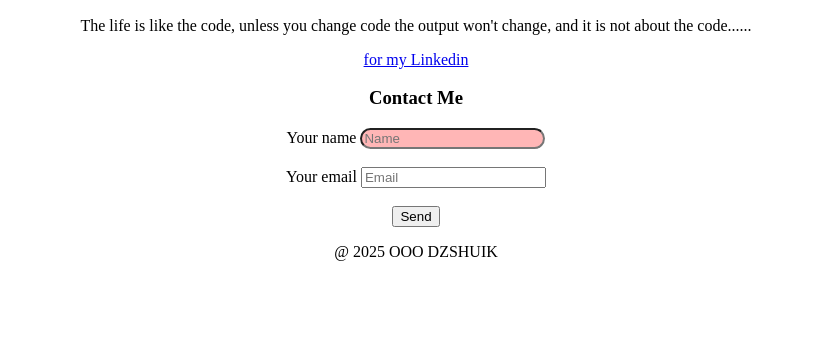
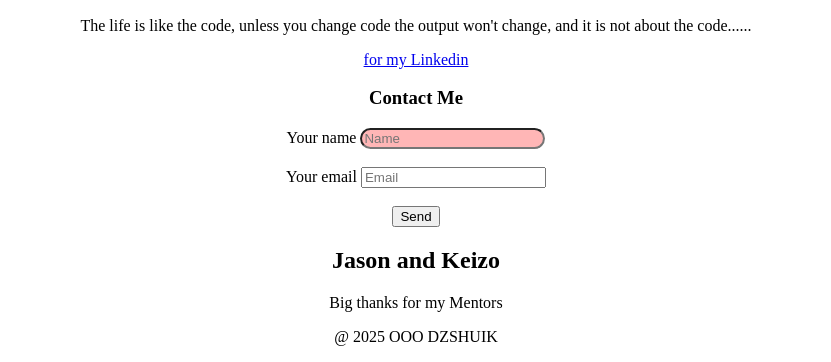
Before and after one commit to D7husik/web_dev_cs, a plain HTML site: page assignment1_week2/index.html in a window 1280 px wide. Shown: the part 468-830 px from the top of the page, without its empty margins (224-1055 px from the left). Before the commit the page ends 800 px from the top, so only its background shows below. Drawn offline with Linux system fonts and the light colour scheme.

Commit message:
Update index.html

```diff
--- a/assignment1_week2/index.html
+++ b/assignment1_week2/index.html
@@ -45,7 +45,10 @@
         <button> Submit! </button> -->
 
         <section>
-
+            <h2>
+                Jason and Keizo
+            </h2>
+            <p>Big thanks for my Mentors</p>
         </section>
 
     </main>
```
